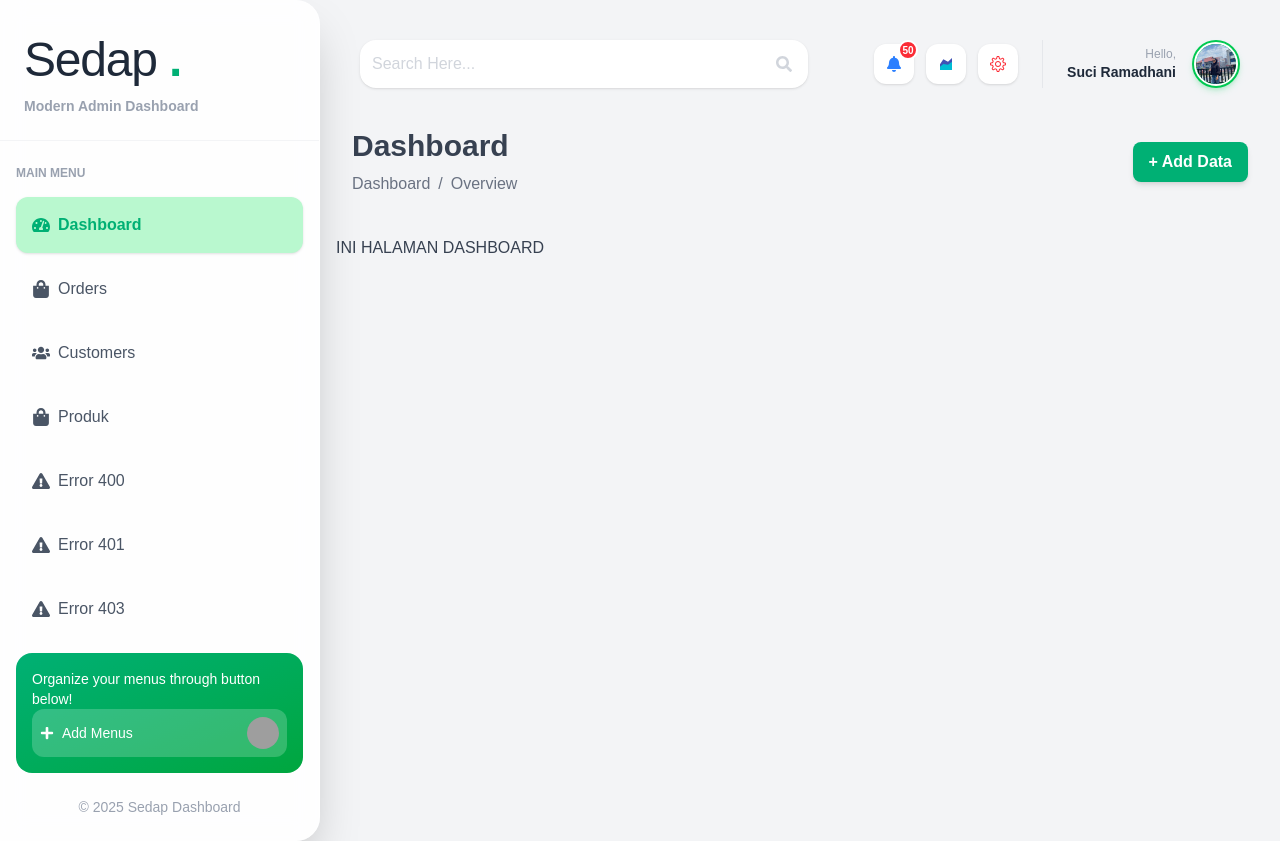
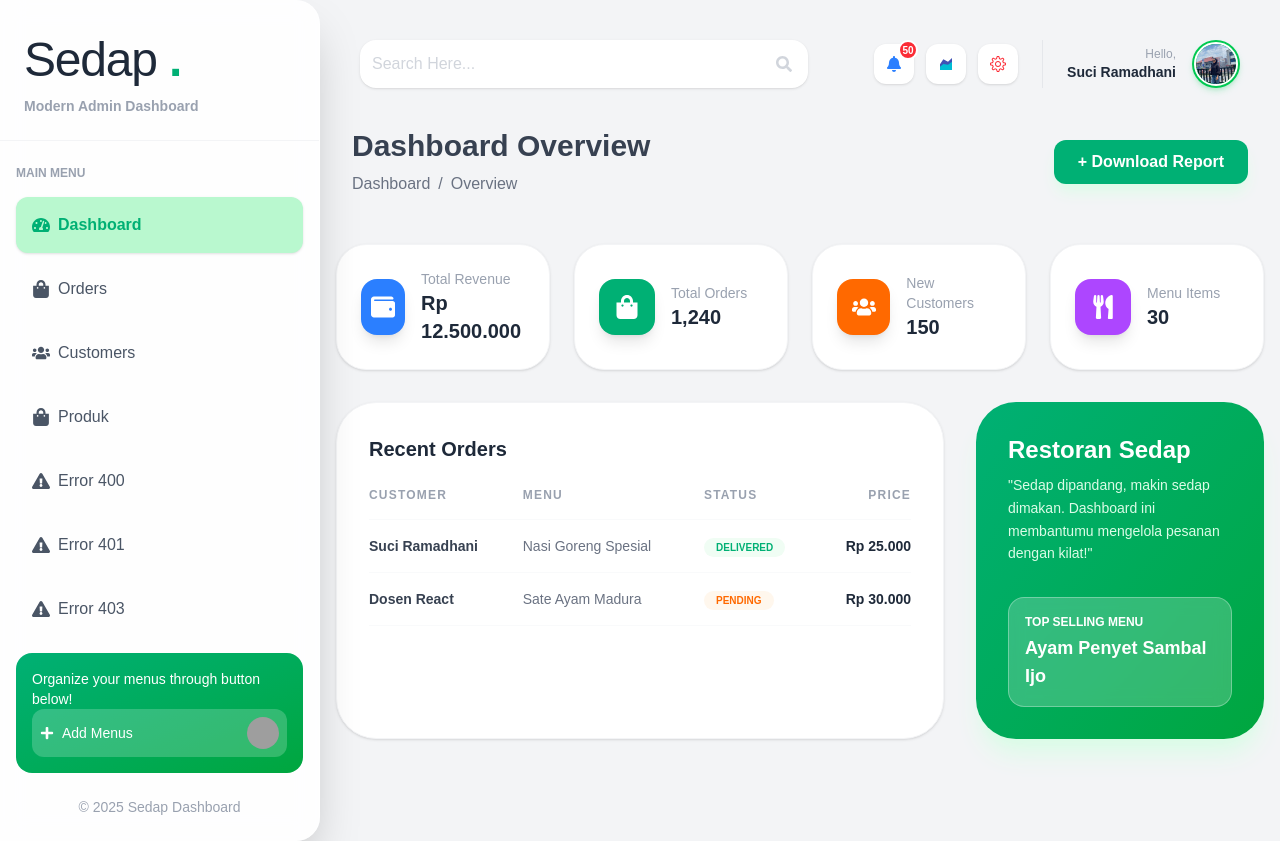
Before and after one commit to ramadhani24si-framework/prak-react-suci, a React (Vite) app: page / in a window 1280 px wide. Built offline with nearby package versions, Linux system fonts and the light colour scheme; grey boxes are pictures that could not be loaded.

Commit message:
perubahan p9

```diff
--- a/src/pages/Dashboard.jsx
+++ b/src/pages/Dashboard.jsx
@@ -1,24 +1,91 @@
 import PageHeader from "../components/PageHeader";
-
+import { FaUtensils, FaShoppingBag, FaUsers, FaWallet } from "react-icons/fa";
 
 export default function Dashboard() {
+  // Data Dummy untuk Statistik
+  const stats = [
+    { label: "Total Revenue", value: "Rp 12.500.000", icon: <FaWallet />, color: "bg-blue-500" },
+    { label: "Total Orders", value: "1,240", icon: <FaShoppingBag />, color: "bg-hijau" },
+    { label: "New Customers", value: "150", icon: <FaUsers />, color: "bg-orange-500" },
+    { label: "Menu Items", value: "30", icon: <FaUtensils />, color: "bg-purple-500" },
+  ];
+
   return (
-    <div className="space-y-6">
-
-
+    <div className="space-y-8 animate-fadeIn">
+      {/* HEADER */}
       <PageHeader
-        title="Dashboard"
+        title="Dashboard Overview"
         breadcrumb={["Dashboard", "Overview"]}
       >
-        <button className="bg-hijau text-white px-4 py-2 rounded-lg font-semibold shadow-md">
-          + Add Data
+        <button className="bg-hijau hover:bg-green-700 text-white px-6 py-2.5 rounded-xl font-bold shadow-lg shadow-green-100 transition-all active:scale-95">
+          + Download Report
         </button>
       </PageHeader>
 
+      {/* STATS CARDS */}
+      <div className="grid grid-cols-1 md:grid-cols-2 lg:grid-cols-4 gap-6">
+        {stats.map((item, idx) => (
+          <div key={idx} className="bg-white p-6 rounded-[30px] shadow-sm border border-gray-100 flex items-center space-x-4 hover:shadow-md transition-shadow">
+            <div className={`${item.color} w-14 h-14 rounded-2xl flex items-center justify-center text-white text-2xl shadow-lg`}>
+              {item.icon}
+            </div>
+            <div>
+              <p className="text-gray-400 text-sm font-medium">{item.label}</p>
+              <h3 className="text-xl font-black text-gray-800">{item.value}</h3>
+            </div>
+          </div>
+        ))}
+      </div>
 
-      <p>INI HALAMAN DASHBOARD</p>
+      {/* CONTENT GRID */}
+      <div className="grid grid-cols-1 lg:grid-cols-3 gap-8">
+        {/* RECENT ORDERS TABLE */}
+        <div className="lg:col-span-2 bg-white p-8 rounded-[40px] shadow-sm border border-gray-100">
+          <h3 className="text-xl font-black text-gray-800 mb-6">Recent Orders</h3>
+          <div className="overflow-x-auto">
+            <table className="w-full text-left">
+              <thead>
+                <tr className="text-gray-400 text-xs uppercase tracking-widest border-b border-gray-50">
+                  <th className="pb-4">Customer</th>
+                  <th className="pb-4">Menu</th>
+                  <th className="pb-4">Status</th>
+                  <th className="pb-4 text-right">Price</th>
+                </tr>
+              </thead>
+              <tbody className="text-sm font-medium">
+                <tr className="border-b border-gray-50">
+                  <td className="py-4 font-bold">Suci Ramadhani</td>
+                  <td className="py-4 text-gray-500">Nasi Goreng Spesial</td>
+                  <td className="py-4"><span className="text-hijau bg-green-50 px-3 py-1 rounded-full text-[10px] font-black">DELIVERED</span></td>
+                  <td className="py-4 text-right font-black text-gray-800">Rp 25.000</td>
+                </tr>
+                <tr className="border-b border-gray-50">
+                  <td className="py-4 font-bold">Dosen React</td>
+                  <td className="py-4 text-gray-500">Sate Ayam Madura</td>
+                  <td className="py-4"><span className="text-orange-500 bg-orange-50 px-3 py-1 rounded-full text-[10px] font-black">PENDING</span></td>
+                  <td className="py-4 text-right font-black text-gray-800">Rp 30.000</td>
+                </tr>
+              </tbody>
+            </table>
+          </div>
+        </div>
 
-
+        {/* PROMO BANNER / QUICK INFO */}
+        <div className="bg-gradient-to-br from-hijau to-green-600 p-8 rounded-[40px] text-white flex flex-col justify-between shadow-xl shadow-green-100">
+          <div>
+            <h3 className="text-2xl font-black mb-2">Restoran Sedap</h3>
+            <p className="text-green-100 text-sm leading-relaxed">
+              "Sedap dipandang, makin sedap dimakan. Dashboard ini membantumu mengelola pesanan dengan kilat!"
+            </p>
+          </div>
+          <div className="mt-8">
+            <div className="bg-white/20 p-4 rounded-2xl backdrop-blur-sm border border-white/30">
+              <p className="text-xs font-bold uppercase mb-1">Top Selling Menu</p>
+              <p className="font-black text-lg">Ayam Penyet Sambal Ijo</p>
+            </div>
+          </div>
+        </div>
+      </div>
     </div>
   );
 }
```
